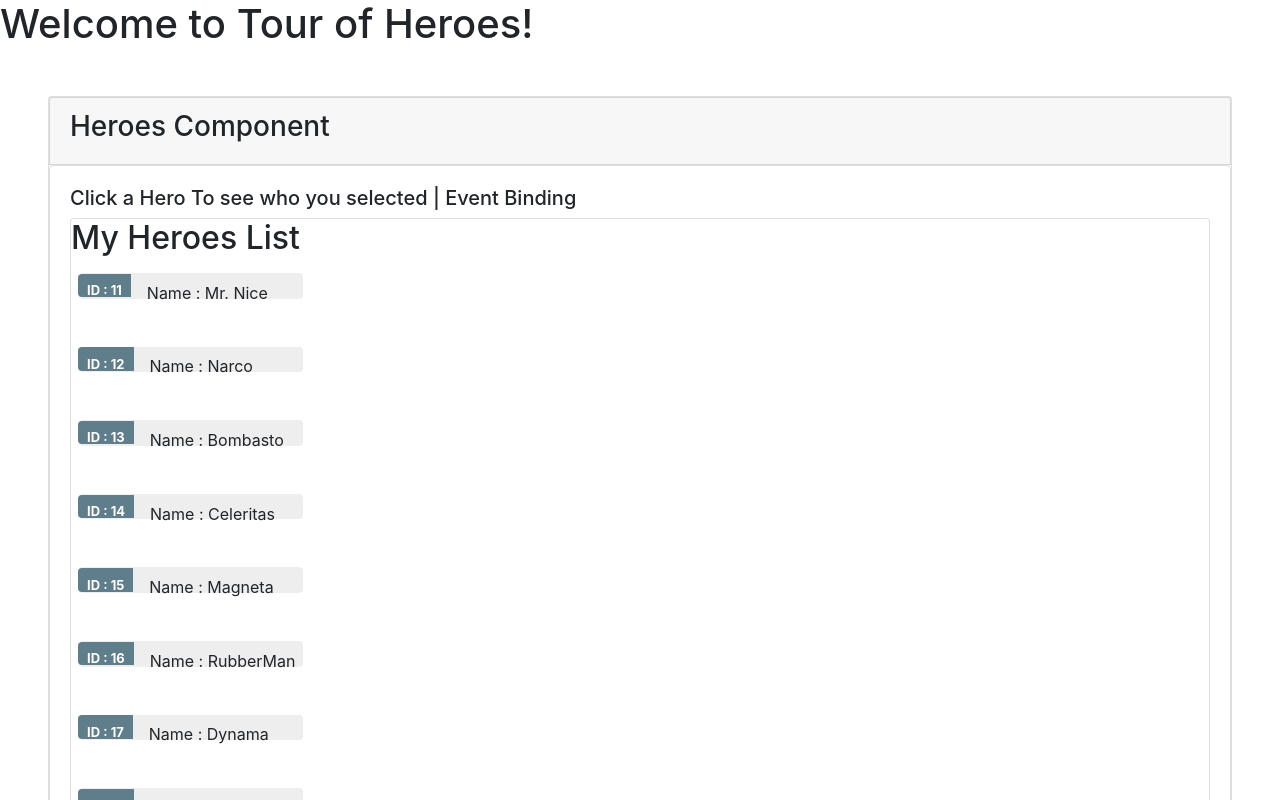
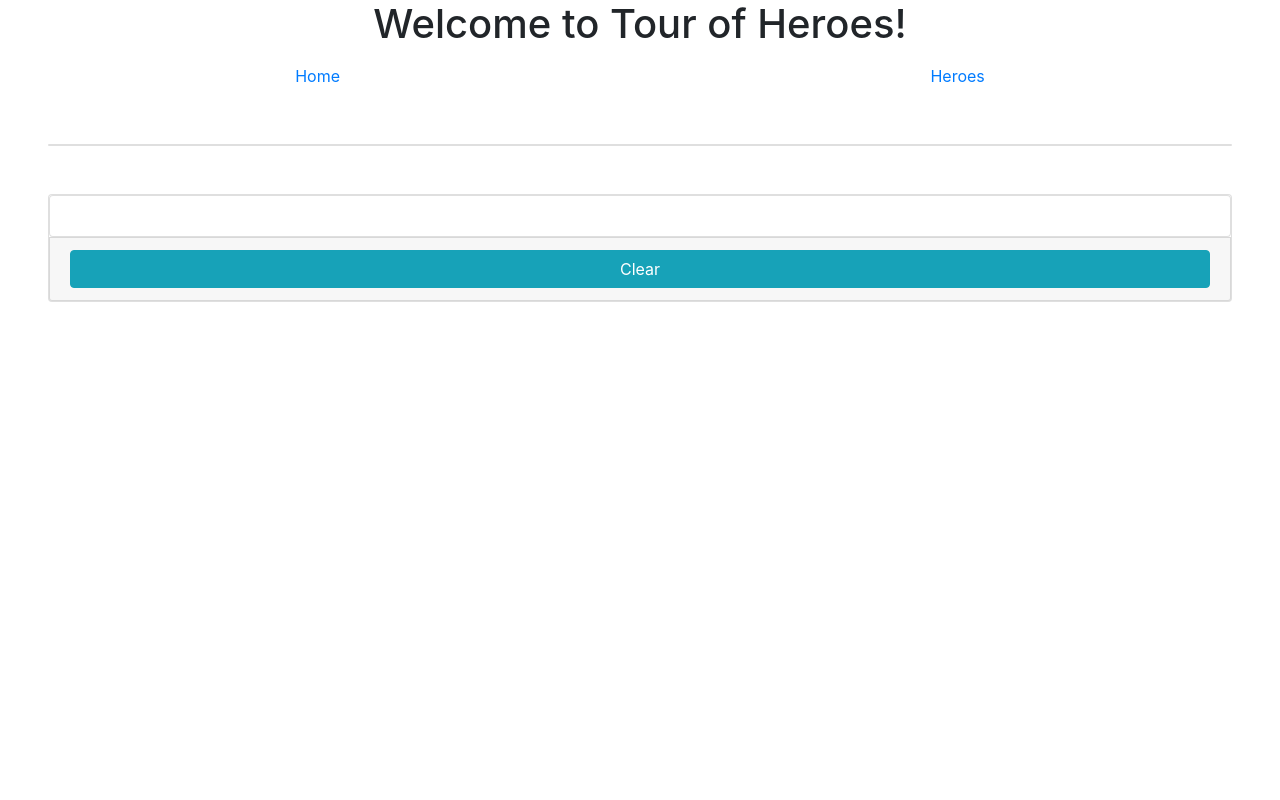
Before and after one commit to code2shank/Hero6, an Angular app in the folder HeroApp/ClientApp/: page / in a window 1280 px wide. Shown: the top 800 px of the page. Built offline with nearby package versions, Linux system fonts and the light colour scheme.

Commit message:
add app routing module add routes add activate function

```diff
--- a/HeroApp/ClientApp/src/app/app.component.html
+++ b/HeroApp/ClientApp/src/app/app.component.html
@@ -1,10 +1,20 @@
 <!--The content below is only a placeholder and can be replaced.-->
-  <h1 class=" ">
+  <h1 class="text-center">
     Welcome to {{ title }}!
   </h1>
+  <ul class="nav nav-pills nav-fill">
+    <li class="nav-item">
+      <a #home class="nav-link" routerLink="/" data-toggle="pill" (click)="activate($event)"  [class.active]="e=='Home'" title="Home">Home</a>
+    </li>
+    <li class="nav-item">
+      <a #heroes class="nav-link" routerLink="/heroes" data-toggle="pill" (click)="activate($event)" [class.active]="e=='Heroes'" title="Heroes">Heroes</a>
+    </li>
+
+  </ul>
 <div class="card m-5  ">
-  <app-heroes></app-heroes>
+  <router-outlet></router-outlet>
 </div>
+
 <div class="card m-5  ">
   <app-messages></app-messages>
 </div>
--- a/HeroApp/ClientApp/src/app/app.component.ts
+++ b/HeroApp/ClientApp/src/app/app.component.ts
@@ -1,4 +1,4 @@
-import { Component } from '@angular/core';
+import { Component, ElementRef, DebugElement } from '@angular/core';
 
 @Component({
   selector: 'app-root',
@@ -7,4 +7,13 @@ import { Component } from '@angular/core';
 })
 export class AppComponent {
   title = 'Tour of Heroes';
+
+  e: any;
+
+  activate(e) {
+    this.e = e.target['innerHTML'];
+    console.log(e);
+    console.log(e.target['innerHTML']);
+  }
+
 }
--- a/HeroApp/ClientApp/src/app/app.module.ts
+++ b/HeroApp/ClientApp/src/app/app.module.ts
@@ -6,6 +6,7 @@ import { AppComponent } from './app.component';
 import { HeroesComponent } from './heroes/heroes.component';
 import { HeroDetailComponent } from './hero-detail/hero-detail.component';
 import { MessagesComponent } from './messages/messages.component';
+import { AppRoutingModule } from './/app-routing.module';
 
 @NgModule({
   declarations: [
@@ -16,7 +17,8 @@ import { MessagesComponent } from './messages/messages.component';
   ],
   imports: [
     BrowserModule,
-    FormsModule
+    FormsModule,
+    AppRoutingModule
   ],
   providers: [],
   bootstrap: [AppComponent]
```
Also changed, not shown: HeroApp/ClientApp/src/app/app-routing.module.ts (added, +23 -0 lines), 1 other file (tests, documents, lock files or other folders).
